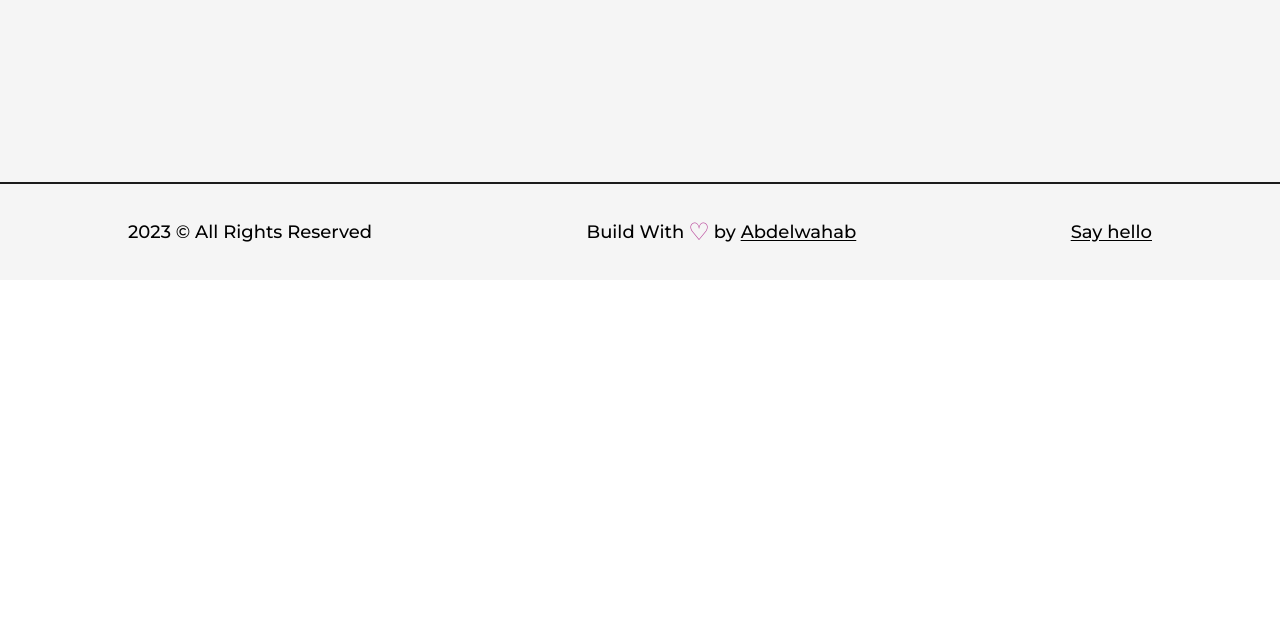
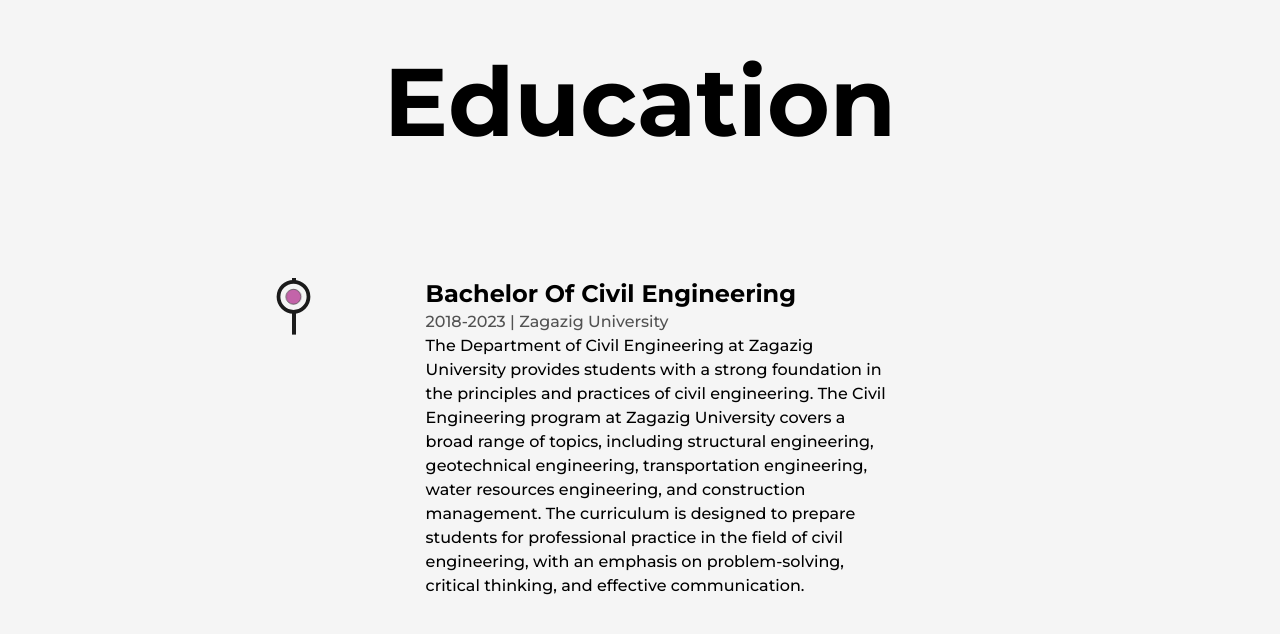
Before and after one commit to AbdelwahabTop/Next.js-Developer-Portfolio, a Next.js app: page /about in a window 1280 px wide. Shown: the part 3294-3928 px from the top of the page. Before the commit the page ends 3574 px from the top, so only its background shows below. Built offline with nearby package versions, Linux system fonts and the light colour scheme.

Commit message:
Education section & Finish About Page

```diff
--- /dev/null
+++ b/src/components/Education.js
@@ -0,0 +1,62 @@
+import React, { useRef } from "react";
+import { motion, useScroll } from "framer-motion";
+import LiIcon from "./LiIcon";
+
+const Details = ({ type, time, place, info }) => {
+  const ref = useRef(null);
+  return (
+    <li
+      ref={ref}
+      className="my-8 first:mt-0 last:mb-0 w-[60%] mx-auto flex flex-col items-center justify-between"
+    >
+      <LiIcon reference={ref} />
+      <motion.div
+        initial={{ y: 50 }}
+        whileInView={{ y: 0 }}
+        transition={{ duration: 0.5, type: "spring" }}
+      >
+        <h3 className="capitalize font-bold text-2xl ">{type}</h3>
+        <span className="capitalize font-medium text-dark/75">
+          {time} | {place}
+        </span>
+        <p className="font-medium w-full">{info}</p>
+      </motion.div>
+    </li>
+  );
+};
+
+const Education = () => {
+  const ref = useRef(null);
+  const { scrollYProgress } = useScroll({
+    target: ref,
+    offset: ["start end", "center start"],
+  });
+
+  return (
+    <div className="my-64">
+      <h2 className="font-bold text-8xl mb-32 w-full text-center">Education</h2>
+
+      <div ref={ref} className="w-[75%] mx-auto relative">
+        <motion.div
+          style={{ scaleY: scrollYProgress }}
+          className="absolute left-9 top-0 w-[4px] h-full bg-dark origin-top"
+        />
+
+        <ul className="w-full flex flex-col items-start justify-between ml-4">
+          <Details
+            type="Bachelor of Civil Engineering"
+            time="2018-2023"
+            place="Zagazig University"
+            info=" The Department of Civil Engineering at Zagazig University provides students with a strong foundation in the principles and practices of civil engineering.
+
+            The Civil Engineering program at Zagazig University covers a broad range of topics, including structural engineering, geotechnical engineering, transportation engineering, water resources engineering, and construction management. The curriculum is designed to prepare students for professional practice in the field of civil engineering, with an emphasis on problem-solving, critical thinking, and effective communication.
+                "
+            size="!text-xl"
+          />
+        </ul>
+      </div>
+    </div>
+  );
+};
+
+export default Education;
--- a/src/pages/about.js
+++ b/src/pages/about.js
@@ -1,4 +1,5 @@
 import AnimatedText from "@/components/AnimatedText";
+import Education from "@/components/Education";
 import Experience from "@/components/Experience";
 import Layout from "@/components/Layout";
 import Skills from "@/components/Skills";
@@ -110,6 +111,7 @@
 
           <Skills />
           <Experience />
+          <Education />
         </Layout>
       </main>
     </>
```
